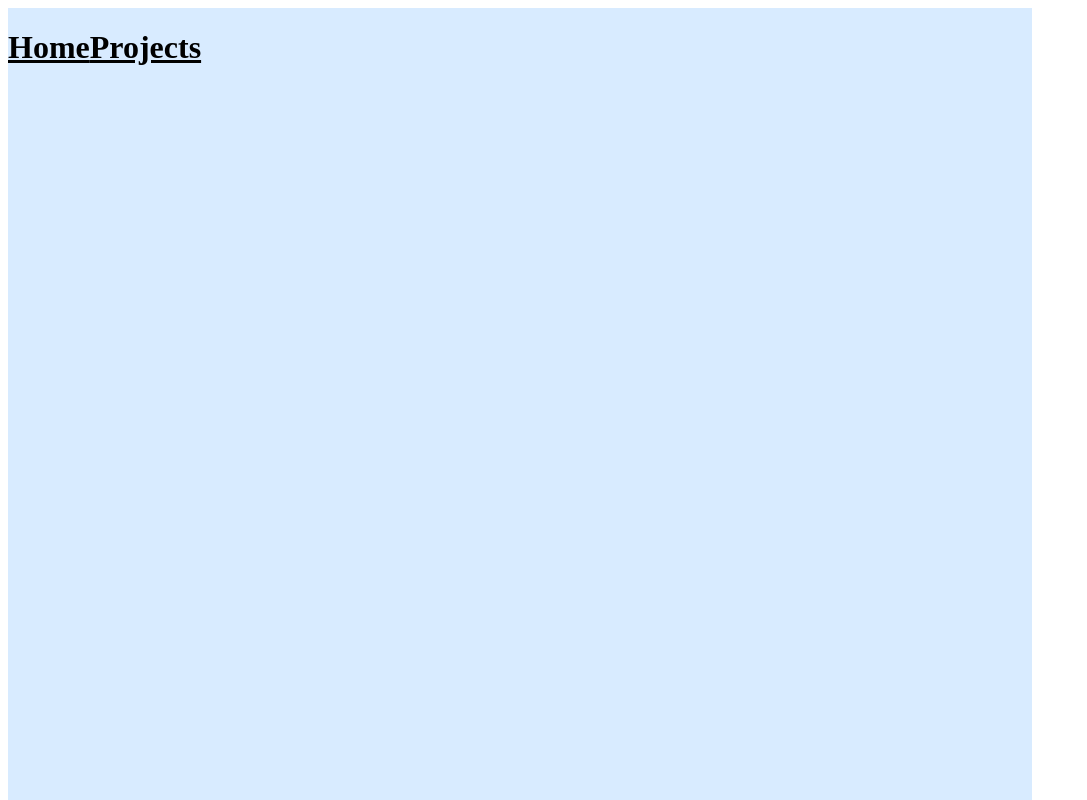
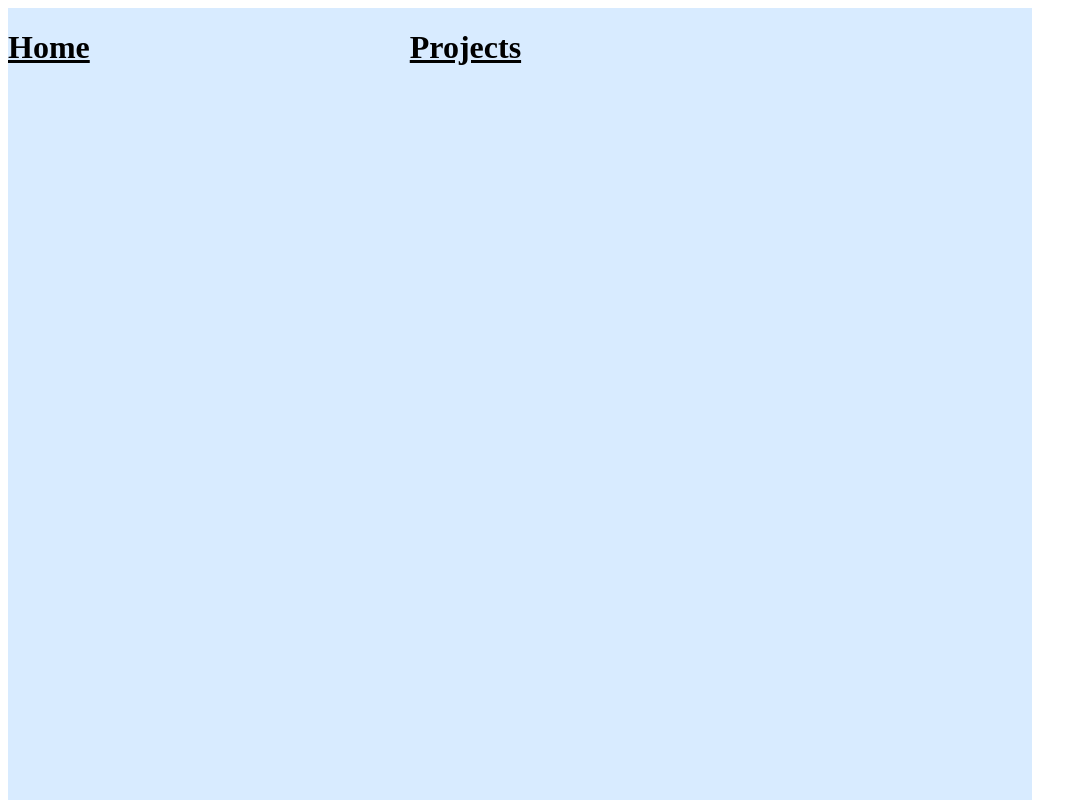
Before and after one commit to r-y4n/webapp, a Next.js app: page /projects in a window 1280 px wide. Shown: the whole page, without its empty margins (0-1087 px from the left). Built offline with nearby package versions, Linux system fonts and the light colour scheme.

Commit message:
Update styles.module.css

```diff
--- a/styles/styles.module.css
+++ b/styles/styles.module.css
@@ -53,4 +53,5 @@
     height: 10vw;
     text-align: center;
     display: flex;
+    gap: 25vw;
   }
```
